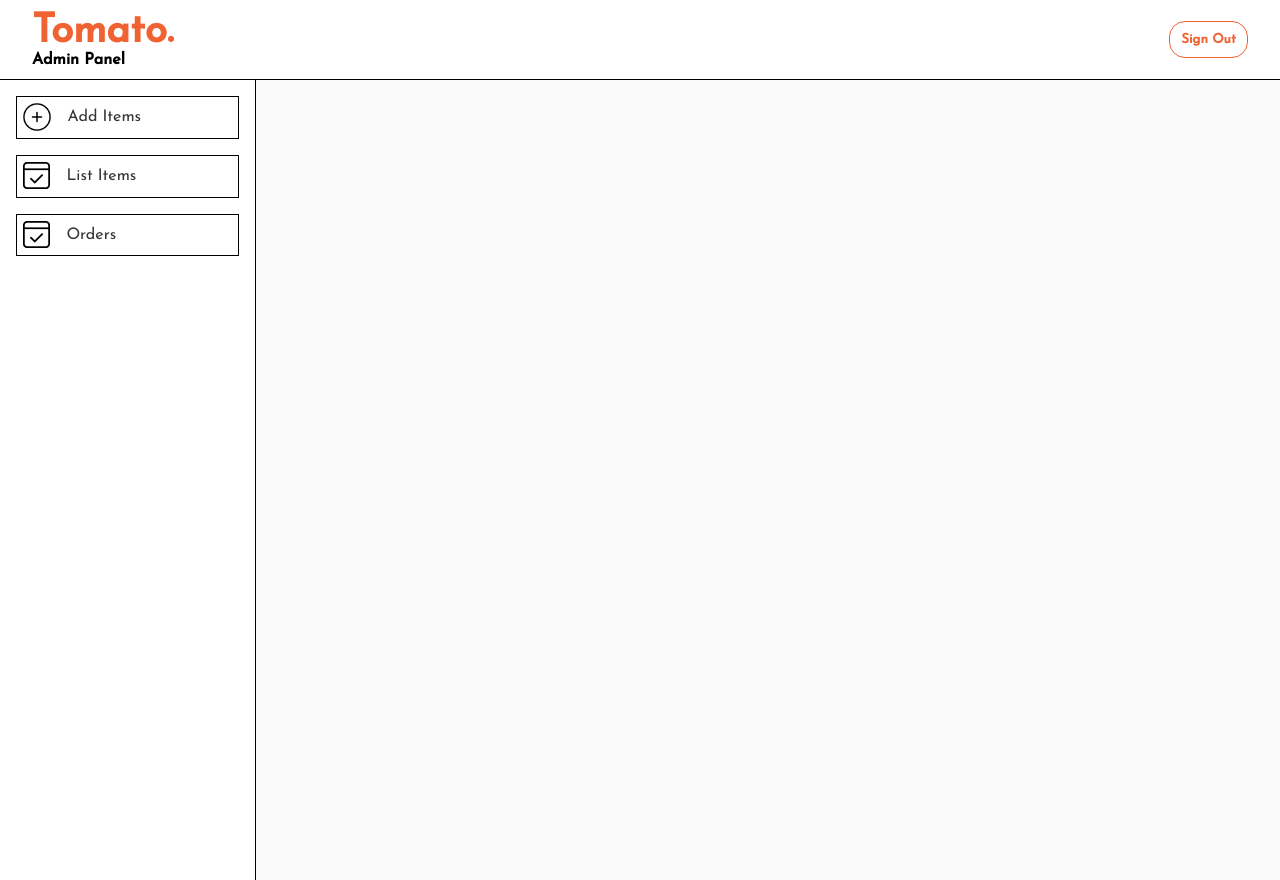
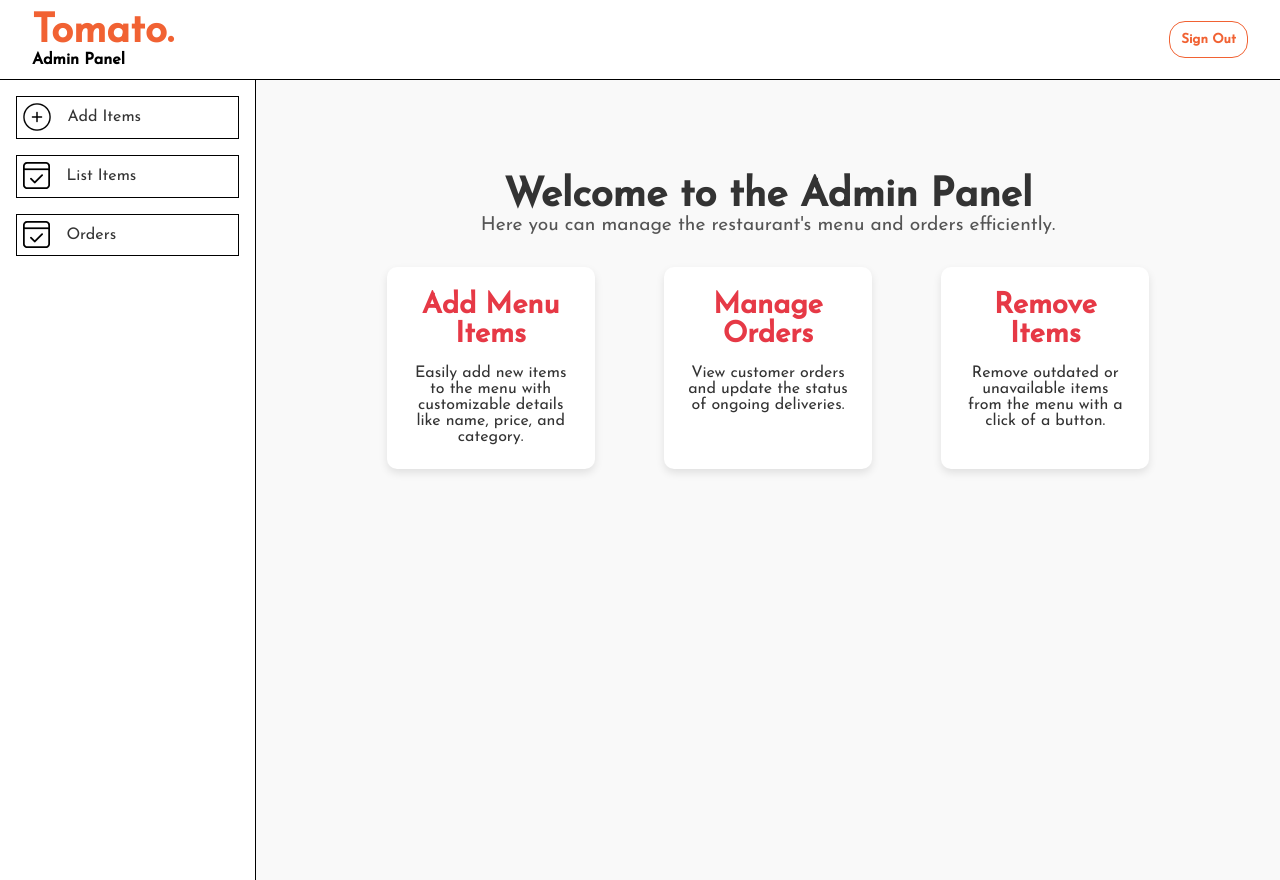
Before and after one commit to harsh982049/FoodDelivery, a React (Create React App) app in the folder public/: page /admin in a window 1280 px wide. Built offline with nearby package versions, Linux system fonts and the light colour scheme; sample sign-in values are in the browser's storage.

Commit message:
Added some content to Admin Page

```diff
--- a/public/src/App.js
+++ b/public/src/App.js
@@ -12,6 +12,7 @@ import MenuItems from "./pages/MenuItems";
 import AddToMenu from "./pages/AddToMenu";
 import Orders from "./pages/Orders";
 import MyOrders from "./pages/MyOrders";
+import Admin from "./pages/Admin";
 
 function App()
 {
@@ -20,6 +21,7 @@ function App()
 			<Routes>
 				<Route path="/" element={<HomePage/>}/>
 				<Route path="/admin" element={<AdminNavbar/>}>
+					<Route index element={<Admin/>}/>
 					<Route path="orders" element={<Orders/>}/>
 					<Route path="menuItems" element={<MenuItems/>}/>
 					<Route path="addToMenu" element={<AddToMenu/>}/>
--- a/public/src/pages/AddToMenu.jsx
+++ b/public/src/pages/AddToMenu.jsx
@@ -42,8 +42,19 @@ function AddToMenu()
         setFormData({...formData, productImage: base64});
     };
 
+    const validateForm = () => {
+        const {productImage} = formData;
+        if (!productImage) {
+            toast.error("Image of food item is required", toastOptions);
+            return false;
+        }
+        return true;
+    };
+
     const handleSubmit = async (e) => {
         e.preventDefault();
+		if(validateForm())
+        {
             const {data: {status, msg}} = await axios.post(addToMenu, formData);
             if(status)
             {
@@ -51,6 +62,7 @@ function AddToMenu()
                 setFormData(initialState);
             }
             else toast.error(`${msg}`, toastOptions);
+        }
     };
 
 	async function convertToBase64(file)
--- a/public/src/pages/Admin.jsx
+++ b/public/src/pages/Admin.jsx
@@ -24,18 +24,85 @@ function Admin()
     }, []);
 
     return (
-        <Container>
-            <AdminNavbar/>
-        </Container>
+        <AdminContainer>
+            <Content>
+                <WelcomeSection>
+                    <h1>Welcome to the Admin Panel</h1>
+                    <p>Here you can manage the restaurant's menu and orders efficiently.</p>
+                </WelcomeSection>
+                <ActionSection>
+                    <div className="action-card">
+                        <h2>Add Menu Items</h2>
+                        <p>Easily add new items to the menu with customizable details like name, price, and category.</p>
+                    </div>
+                    <div className="action-card">
+                        <h2>Manage Orders</h2>
+                        <p>View customer orders and update the status of ongoing deliveries.</p>
+                    </div>
+                    <div className="action-card">
+                        <h2>Remove Items</h2>
+                        <p>Remove outdated or unavailable items from the menu with a click of a button.</p>
+                    </div>
+                </ActionSection>
+            </Content>
+        </AdminContainer>
     );
 }
 
-const Container = styled.div`
-    height: 100vh;
-    width: 100vw;
+const AdminContainer = styled.div`
     display: flex;
     flex-direction: column;
-    /* margin: 0 10vw 0 10vw; */
+    height: 100%;
+    padding: 2rem;
+    background-color: #f9f9f9;
+    overflow-y: auto;
+`;
+
+const Content = styled.div`
+    display: flex;
+    flex-direction: column;
+    align-items: center;
+    padding: 2rem;
+`;
+
+const WelcomeSection = styled.div`
+    text-align: center;
+    margin-bottom: 2rem;
+    h1 {
+        font-size: 2.5rem;
+        color: #333;
+    }
+    p {
+        font-size: 1.2rem;
+        color: #555;
+    }
+`;
+
+const ActionSection = styled.div`
+    display: flex;
+    justify-content: space-around;
+    width: 100%;
+    .action-card {
+        background-color: #fff;
+        padding: 1.5rem;
+        border-radius: 10px;
+        box-shadow: 0 4px 8px rgba(0, 0, 0, 0.1);
+        width: 25%;
+        text-align: center;
+        h2 {
+            font-size: 1.8rem;
+            color: #e63946;
+            margin-bottom: 1rem;
+        }
+        p {
+            font-size: 1rem;
+            color: #333;
+        }
+        &:hover {
+            box-shadow: 0 6px 12px rgba(0, 0, 0, 0.2);
+            cursor: pointer;
+        }
+    }
 `;
 
 export default Admin;
```
Lines whose indentation alone changed are shown as unchanged.
